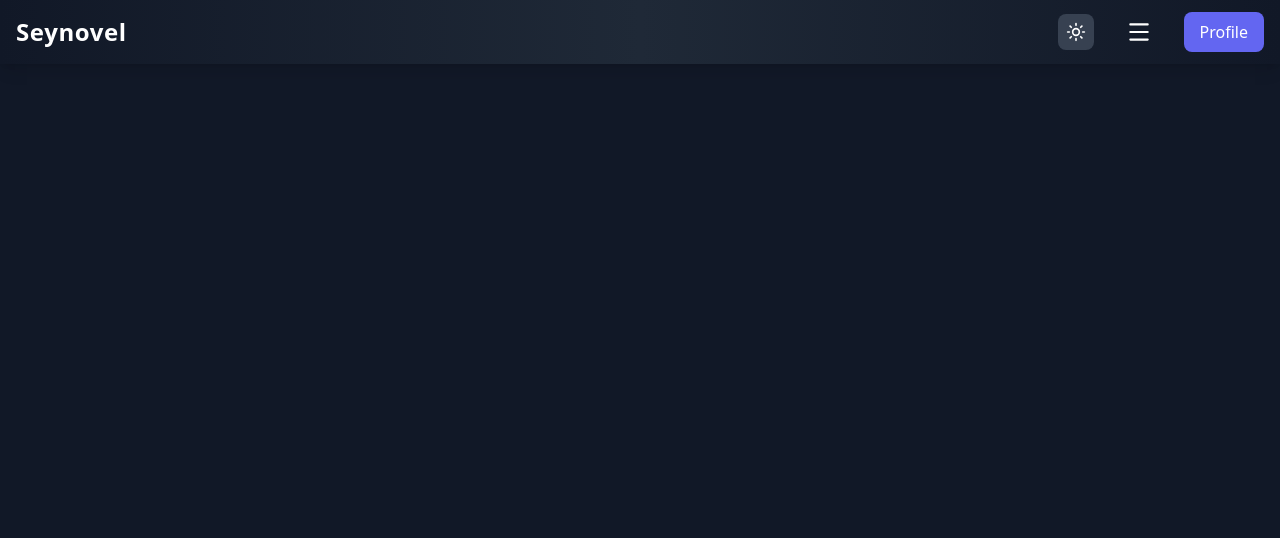
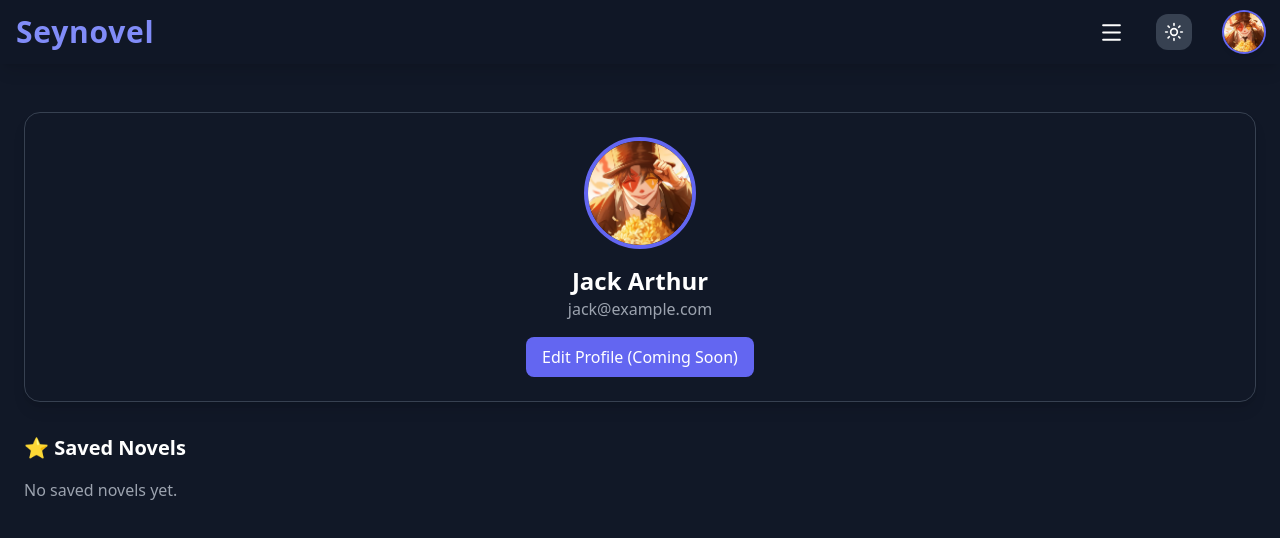
Before and after one commit to Rangsey0/novel-reading-website, a React (Create React App) app: page /profile in a window 1280 px wide. Before the commit this address had no page. Shown: the top 538 px of the page. Built offline with nearby package versions, Linux system fonts and the light colour scheme.

Commit message:
add profile page and bookmark

```diff
--- /dev/null
+++ b/public/data/profile.json
@@ -0,0 +1,5 @@
+{
+  "profileImage": "/covers/klein.jpg",
+  "userName": "Jack Arthur",
+  "userEmail": "jack@example.com"
+}
--- a/src/App.js
+++ b/src/App.js
@@ -5,6 +5,7 @@ import NovelDetails from "./pages/NovelDetails";
 import Chapter from "./pages/Chapter";
 import AllNovels from "./pages/AllNovels";
 import Popular from "./pages/Popular";
+import Profile from "./pages/Profile";
 
 function App() {
   return (
@@ -21,6 +22,7 @@ function App() {
             {/* New routes */}
             <Route path="/browse" element={<AllNovels />} />
             <Route path="/popular" element={<Popular />} />
+            <Route path="/profile" element={<Profile />} />
           </Routes>
         </div>
       </Router>
--- a/src/components/Navbar.jsx
+++ b/src/components/Navbar.jsx
@@ -1,124 +1,157 @@
 import React, { useState, useEffect } from "react";
-import { Link } from "react-router-dom";
-import { Menu, X, Sun, Moon } from "lucide-react";
+import { Link, useLocation } from "react-router-dom";
+import { Menu, X, Sun, Moon, User } from "lucide-react";
 
 function Navbar() {
-  const [isOpen, setIsOpen] = useState(false); // Mobile menu
-  const [isDropdownOpen, setIsDropdownOpen] = useState(false); // Desktop Browse dropdown
+  const [isOpen, setIsOpen] = useState(false);
+  const [isDropdownOpen, setIsDropdownOpen] = useState(false);
   const [theme, setTheme] = useState("dark");
+  const [profileImage, setProfileImage] = useState(null);
 
-  // Apply theme to <html>
+  const location = useLocation();
+
+  // Load profile image
   useEffect(() => {
-    if (theme === "dark") {
-      document.documentElement.classList.add("dark");
-    } else {
-      document.documentElement.classList.remove("dark");
-    }
+    fetch("/data/profile.json")
+      .then((res) => res.json())
+      .then((data) => setProfileImage(data.profileImage))
+      .catch(() => setProfileImage(null));
+  }, []);
+
+  // Apply theme
+  useEffect(() => {
+    theme === "dark"
+      ? document.documentElement.classList.add("dark")
+      : document.documentElement.classList.remove("dark");
   }, [theme]);
 
+  // Helper to check active route
+  const isActive = (path) =>
+    location.pathname === path
+      ? "text-indigo-500 dark:text-indigo-400 font-semibold"
+      : "hover:text-indigo-500 dark:hover:text-indigo-400";
+
   return (
-    <nav className="bg-white dark:bg-gradient-to-r dark:from-gray-900 dark:via-gray-800 dark:to-gray-900 shadow-lg text-black dark:text-white relative transition-colors duration-300">
+    <nav className="backdrop-blur-md bg-white/70 dark:bg-gray-900/60 shadow-lg sticky top-0 z-50 transition-all">
       <div className="container mx-auto px-4 py-3 flex justify-between items-center">
         {/* Logo */}
         <Link
           to="/"
-          className="text-2xl font-extrabold tracking-wide hover:text-indigo-500 dark:hover:text-indigo-400 transition-colors duration-300"
+          className="text-3xl font-extrabold tracking-wide text-indigo-600 dark:text-indigo-400"
         >
           Seynovel
         </Link>
 
         {/* Desktop Menu */}
         <div className="hidden md:flex items-center space-x-8">
-          {/* Theme Toggle Button */}
-          <button
-            onClick={() => setTheme(theme === "dark" ? "light" : "dark")}
-            className="p-2 rounded-lg bg-gray-200 dark:bg-gray-700 hover:bg-gray-300 dark:hover:bg-gray-600 transition-all"
-          >
-            {theme === "dark" ? <Sun size={20} /> : <Moon size={20} />}
-          </button>
-
-          {/* Desktop Browse Dropdown */}
+          {/* Browse Dropdown */}
           <div
             className="relative"
             onMouseEnter={() => setIsDropdownOpen(true)}
             onMouseLeave={() => setIsDropdownOpen(false)}
           >
-            <button className="browse-dropdown-btn flex items-center hover:text-indigo-500 dark:hover:text-indigo-400 transition-colors duration-300">
-              <Menu size={26} />
+            <button
+              className={`flex items-center gap-1 ${isActive(
+                "/browse"
+              )} transition-colors`}
+            >
+              <Menu size={25} />
             </button>
 
             {isDropdownOpen && (
-              <div className="absolute left-1/2 mt-2 w-48 bg-white dark:bg-gray-800 border border-gray-300 dark:border-gray-700 rounded-lg shadow-lg animate-fade-in-down z-50 text-black dark:text-white -translate-x-1/2">
+              <div className="absolute left-1/2 mt-3 w-48 -translate-x-1/2 bg-white dark:bg-gray-800 border border-gray-300 dark:border-gray-700 rounded-lg shadow-xl animate-fade-in-down z-50">
                 <Link
                   to="/browse"
-                  className="block px-4 py-2 hover:bg-gray-100 dark:hover:bg-gray-700 transition-colors duration-200"
+                  className="block px-4 py-2 hover:bg-gray-100 dark:hover:bg-gray-700 transition"
                 >
-                  All Novels
+                  📚 All Novels
                 </Link>
                 <Link
                   to="/popular"
-                  className="block px-4 py-2 hover:bg-gray-100 dark:hover:bg-gray-700 transition-colors duration-200"
+                  className="block px-4 py-2 hover:bg-gray-100 dark:hover:bg-gray-700 transition"
                 >
-                  Popular
+                  ⭐ Popular
                 </Link>
               </div>
             )}
           </div>
 
-          {/* Profile Button */}
-          <Link
-            to="/profile"
-            className="bg-indigo-500 px-4 py-2 rounded-lg hover:bg-indigo-600 transition-all duration-300 font-medium text-white"
+          {/* Theme Toggle */}
+          <button
+            onClick={() => setTheme(theme === "dark" ? "light" : "dark")}
+            className="p-2 rounded-xl bg-gray-200 dark:bg-gray-700 hover:bg-gray-300 dark:hover:bg-gray-600 transition"
           >
-            Profile
+            {theme === "dark" ? <Sun size={20} /> : <Moon size={20} />}
+          </button>
+
+          {/* Profile Avatar */}
+          <Link to="/profile" className="relative group">
+            {profileImage ? (
+              <img
+                src={profileImage}
+                alt="profile"
+                className="w-10 h-10 rounded-full object-cover ring-2 ring-indigo-500 shadow-md group-hover:scale-105 transition"
+              />
+            ) : (
+              <User
+                size={32}
+                className="p-1 rounded-full bg-gray-200 dark:bg-gray-700 text-gray-700 dark:text-white"
+              />
+            )}
           </Link>
         </div>
 
-        {/* Mobile Hamburger Menu Button */}
+        {/* Mobile Hamburger */}
         <button
           onClick={() => setIsOpen(!isOpen)}
           className="md:hidden focus:outline-none"
         >
-          {isOpen ? <X size={28} /> : <Menu size={28} />}
+          {isOpen ? <X size={30} /> : <Menu size={30} />}
         </button>
       </div>
 
       {/* Mobile Menu */}
       {isOpen && (
-        <div className="md:hidden bg-white dark:bg-gray-800 border-t border-gray-300 dark:border-gray-700 px-4 py-4 space-y-4 animate-fade-in-down text-black dark:text-white">
+        <div className="md:hidden bg-white dark:bg-gray-900 border-t border-gray-200 dark:border-gray-700 px-4 py-4 space-y-4 animate-fade-in-down">
           {/* Theme Toggle */}
           <button
             onClick={() => setTheme(theme === "dark" ? "light" : "dark")}
-            className="w-full p-2 bg-gray-200 dark:bg-gray-700 rounded-lg hover:bg-gray-300 dark:hover:bg-gray-600 transition-all flex justify-center"
+            className="w-full p-3 bg-gray-200 dark:bg-gray-700 rounded-lg flex justify-center text-black dark:text-white"
           >
             {theme === "dark" ? <Sun size={20} /> : <Moon size={20} />}
           </button>
 
-          {/* All Novels */}
           <Link
             to="/browse"
             onClick={() => setIsOpen(false)}
-            className="block text-lg py-2 rounded-lg hover:bg-gray-200 dark:hover:bg-gray-700 transition-all"
+            className="block text-lg py-2 rounded-lg hover:bg-gray-200 dark:hover:bg-gray-700"
           >
             📚 All Novels
           </Link>
 
-          {/* Popular */}
           <Link
             to="/popular"
             onClick={() => setIsOpen(false)}
-            className="block text-lg py-2 rounded-lg hover:bg-gray-200 dark:hover:bg-gray-700 transition-all"
+            className="block text-lg py-2 rounded-lg hover:bg-gray-200 dark:hover:bg-gray-700"
           >
             ⭐ Popular
           </Link>
 
-          {/* Profile */}
           <Link
             to="/profile"
             onClick={() => setIsOpen(false)}
-            className="block bg-indigo-500 text-center py-2 rounded-lg hover:bg-indigo-600 transition-all font-medium text-white"
+            className="flex items-center gap-3 p-2 rounded-lg hover:bg-gray-200 dark:hover:bg-gray-700"
           >
-            Profile
+            {profileImage ? (
+              <img
+                src={profileImage}
+                alt="Profile avatar"
+                className="w-10 h-10 rounded-full object-cover"
+              />
+            ) : (
+              <User size={26} />
+            )}
+            <span>Profile</span>
           </Link>
         </div>
       )}
--- a/src/pages/NovelDetails.jsx
+++ b/src/pages/NovelDetails.jsx
@@ -4,13 +4,40 @@ import { useParams, Link } from "react-router-dom";
 function NovelDetails() {
   const { id } = useParams();
   const [novel, setNovel] = useState(null);
+  const [isSaved, setIsSaved] = useState(false);
 
+  // Load novel + check if saved
   useEffect(() => {
     fetch("/data/novels.json")
       .then((res) => res.json())
-      .then((data) => setNovel(data.find((n) => n.id === parseInt(id))))
+      .then((data) => {
+        const found = data.find((n) => n.id === parseInt(id));
+        setNovel(found);
+
+        // Check if already saved
+        const saved = JSON.parse(localStorage.getItem("savedNovels")) || [];
+        setIsSaved(saved.some((n) => n.id === parseInt(id)));
+      })
       .catch((error) => console.error("Error loading novel:", error));
   }, [id]);
+
+  // Save novel to localStorage
+  const saveNovel = () => {
+    if (!novel) return;
+
+    const saved = JSON.parse(localStorage.getItem("savedNovels")) || [];
+
+    if (!saved.some((n) => n.id === novel.id)) {
+      saved.push({
+        id: novel.id,
+        title: novel.title,
+        cover: novel.cover,
+        author: novel.author,
+      });
+      localStorage.setItem("savedNovels", JSON.stringify(saved));
+      setIsSaved(true);
+    }
+  };
 
   if (!novel)
     return <p className="text-center mt-10 text-gray-500">Loading...</p>;
@@ -32,9 +59,26 @@ function NovelDetails() {
 
         <div className="absolute inset-0 bg-gradient-to-t from-black via-transparent to-transparent opacity-50"></div>
 
-        <h1 className="absolute bottom-4 left-6 text-white text-4xl font-extrabold drop-shadow-xl">
-          {novel.title}
-        </h1>
+        <div className="absolute bottom-4 left-6 flex items-center gap-4">
+          <h1 className="text-white text-4xl font-extrabold drop-shadow-xl">
+            {novel.title}
+          </h1>
+
+          {/* Save Button */}
+          <button
+            onClick={saveNovel}
+            disabled={isSaved}
+            className={`px-4 py-2 rounded-xl text-white text-sm font-medium shadow-lg
+              transition-all duration-300
+              ${
+                isSaved
+                  ? "bg-green-600 cursor-default"
+                  : "bg-yellow-500 hover:bg-yellow-600"
+              }`}
+          >
+            {isSaved ? "Saved ✓" : "⭐ Save"}
+          </button>
+        </div>
       </div>
 
       {/* Author, Genre & Description */}
@@ -43,7 +87,6 @@ function NovelDetails() {
           by {novel.author}
         </p>
 
-        {/* Genres */}
         {novel.genre && (
           <div className="flex flex-wrap gap-2">
             {novel.genre.map((g, index) => (
--- /dev/null
+++ b/src/pages/Profile.jsx
@@ -0,0 +1,90 @@
+import React, { useEffect, useState } from "react";
+
+function Profile() {
+  const [profile, setProfile] = useState(null);
+  const [savedNovels, setSavedNovels] = useState([]);
+
+  // Fetch profile info from your GitHub JSON
+  useEffect(() => {
+    fetch("/data/profile.json")
+      .then((res) => res.json())
+      .then((data) => setProfile(data))
+      .catch((err) => console.error("Failed to load profile:", err));
+
+    // Load saved novels from localStorage
+    const saved = JSON.parse(localStorage.getItem("savedNovels")) || [];
+    setSavedNovels(saved);
+  }, []);
+
+  // Remove a novel from saved list
+  const removeNovel = (id) => {
+    const updated = savedNovels.filter((n) => n.id !== id);
+    setSavedNovels(updated);
+    localStorage.setItem("savedNovels", JSON.stringify(updated));
+  };
+
+  if (!profile) {
+    return (
+      <div className="text-center py-10 text-gray-500 dark:text-gray-300">
+        Loading profile…
+      </div>
+    );
+  }
+
+  return (
+    <div className="container mx-auto px-4 py-8 text-black dark:text-white">
+      {/* Profile Card */}
+      <div className="bg-white dark:bg-gray-900 p-6 rounded-2xl shadow-lg border border-gray-200 dark:border-gray-700 mb-8">
+        <div className="flex flex-col items-center">
+          <img
+            src={profile.profileImage}
+            alt="Profile"
+            className="w-28 h-28 rounded-full object-cover border-4 border-indigo-500"
+          />
+          <h2 className="text-2xl font-bold mt-4">{profile.userName}</h2>
+          <p className="text-gray-600 dark:text-gray-400">
+            {profile.userEmail}
+          </p>
+
+          <button className="mt-4 bg-indigo-500 px-4 py-2 rounded-lg text-white hover:bg-indigo-600 transition-all">
+            Edit Profile (Coming Soon)
+          </button>
+        </div>
+      </div>
+
+      {/* Saved Novels Section */}
+      <h3 className="text-xl font-semibold mb-4">⭐ Saved Novels</h3>
+
+      {savedNovels.length === 0 ? (
+        <p className="text-gray-500 dark:text-gray-400">No saved novels yet.</p>
+      ) : (
+        <div className="grid grid-cols-2 sm:grid-cols-3 md:grid-cols-4 gap-4">
+          {savedNovels.map((novel) => (
+            <div
+              key={novel.id}
+              className="bg-white dark:bg-gray-900 border border-gray-300 dark:border-gray-700 rounded-xl shadow-md p-3 flex flex-col"
+            >
+              <img
+                src={novel.cover}
+                alt={novel.title}
+                className="h-40 w-full object-cover rounded-lg"
+              />
+              <h4 className="mt-2 font-semibold text-sm line-clamp-2">
+                {novel.title}
+              </h4>
+
+              <button
+                onClick={() => removeNovel(novel.id)}
+                className="mt-3 bg-red-500 text-white text-sm py-1 rounded-lg hover:bg-red-600"
+              >
+                Remove
+              </button>
+            </div>
+          ))}
+        </div>
+      )}
+    </div>
+  );
+}
+
+export default Profile;
```
Also changed, not shown: public/covers/klein.jpg (added).
